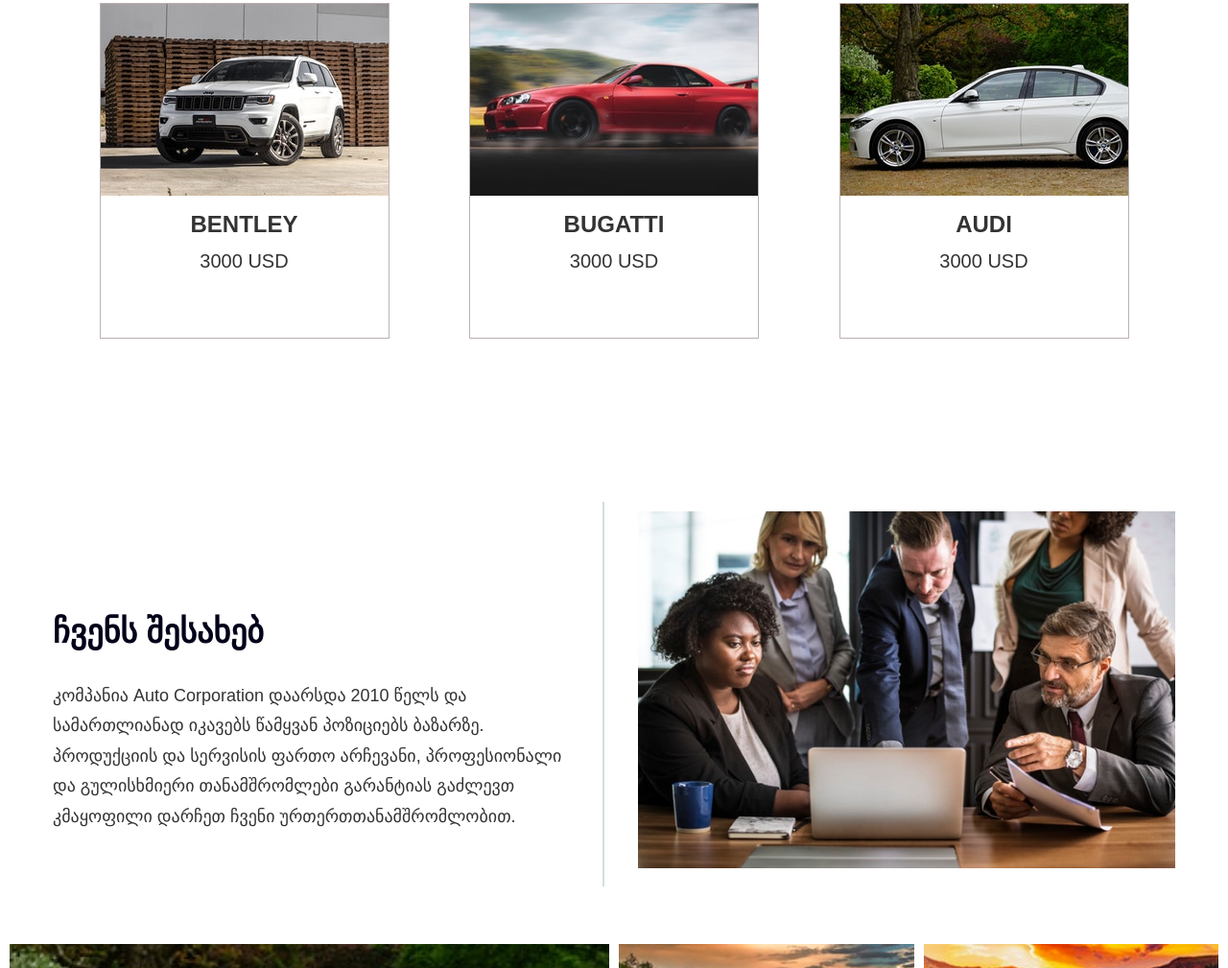
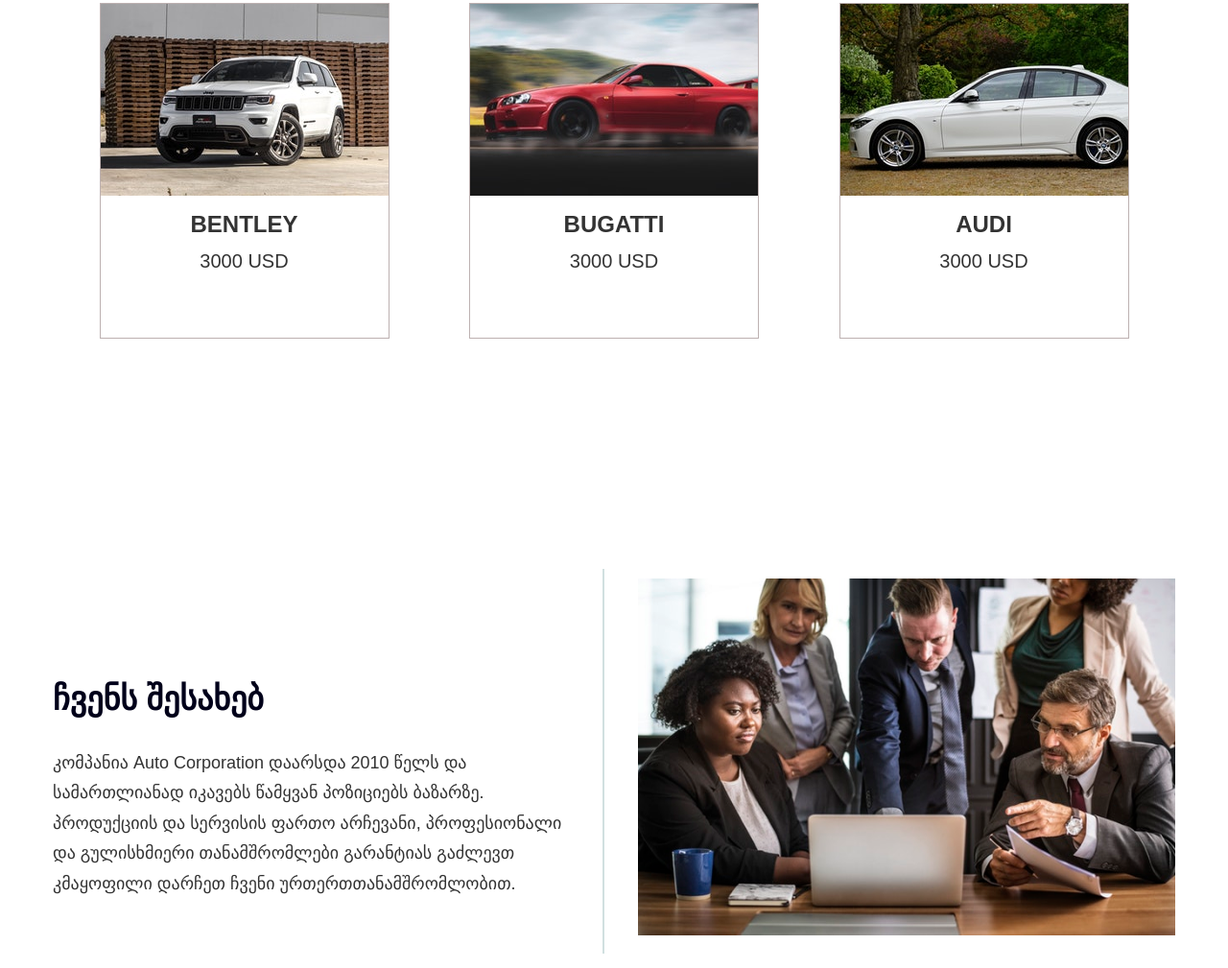
Before and after one commit to eleneshavishvili/carsgallery, a website: page index.html in a window 1280 px wide. Shown: the part 1791-2800 px from the top of the page at 96% size. Drawn offline with Linux system fonts and the light colour scheme; a web font is replaced by a local one.

Commit message:
Update style.css

```diff
--- a/css/style.css
+++ b/css/style.css
@@ -71,6 +71,13 @@
     margin: 0px;
 }
 
+
+.offset:before {
+    height: 350px;
+    margin-top: -280px;
+    content: "";
+    display: block;
+}
 
 .header{
     background: url("../images/Car.jpg") no-repeat center;
```
